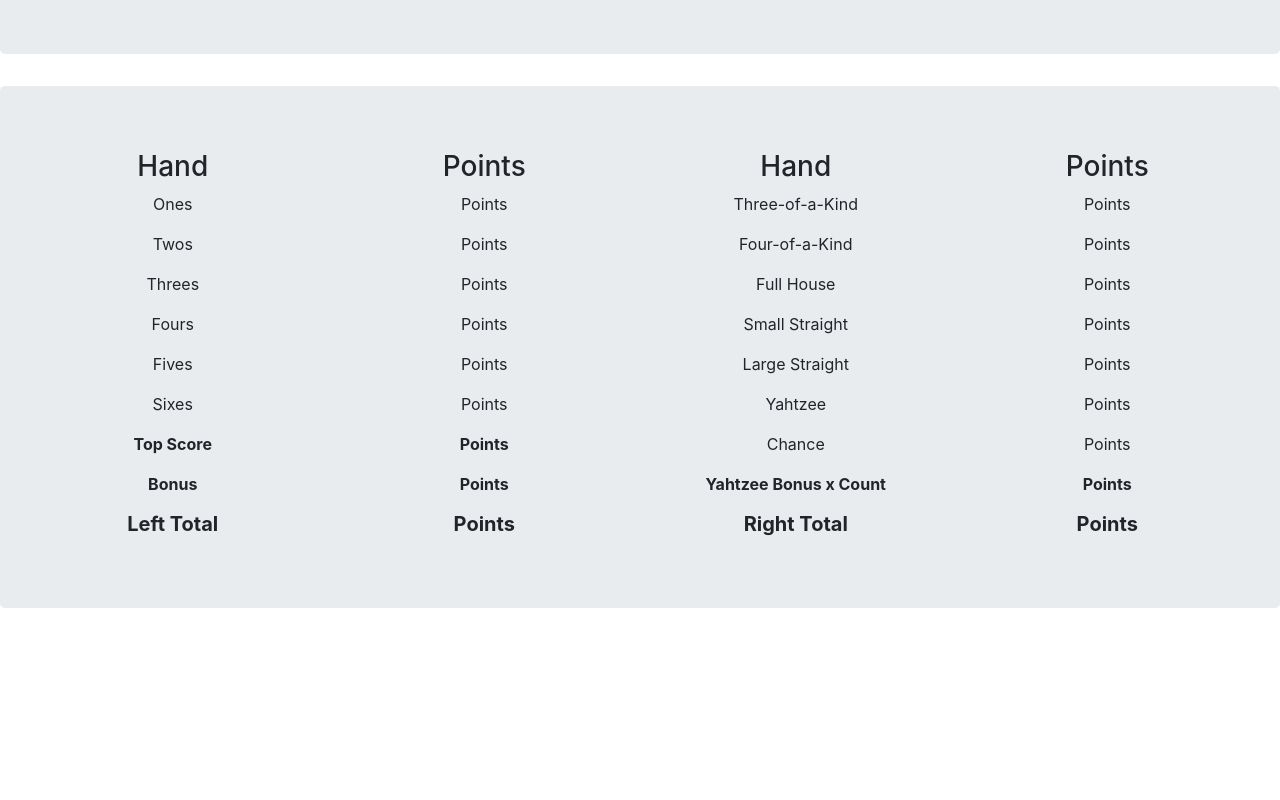
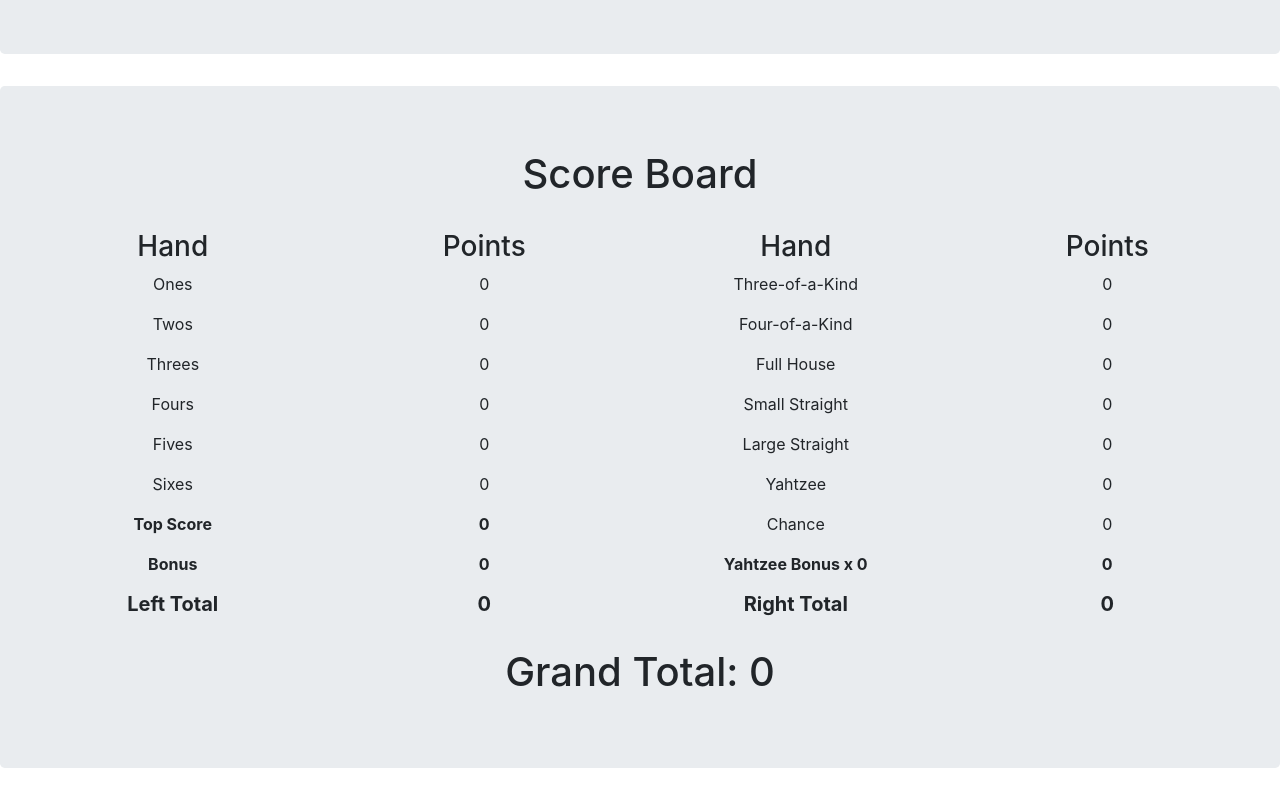
Before and after one commit to mike881205/yahtzee-react, a React (Create React App) app: page / in a window 1280 px wide. Shown: the part 495-1295 px from the top of the page. Before the commit the page ends 1135 px from the top, so only its background shows below. Built offline with nearby package versions, Linux system fonts and the light colour scheme.

Commit message:
passed props for points

```diff
--- a/src/components/BottomJumbo/index.js
+++ b/src/components/BottomJumbo/index.js
@@ -17,12 +17,30 @@ class BottomJumbo extends Component {
         return (
             <div className="jumbotron" align="center">
                 <div className="row">
+                    <div className="col">
+                        <h1>Score Board</h1>
+                    </div>
+                </div>
+                <br></br>
+                <div className="row">
                     <ScoreBoardLeft
                         handChildrenLeft={this.props.handChildrenLeft}
+                        leftTopScore={this.props.leftTopScore}
+                        leftTopBonus={this.props.leftTopBonus}
+                        leftTotalScore={this.props.leftTotalScore}
                     />
                     <ScoreBoardRight
                         handChildrenRight={this.props.handChildrenRight}
+                        yahtzeeBonusCount={this.props.yahtzeeBonusCount}
+                        yahtzeeBonus={this.props.yahtzeeBonus}
+                        rightTotalScore={this.props.rightTotalScore}
                     />
+                </div>
+                <br></br>
+                <div className="row">
+                    <div className="col">
+                        <h1>Grand Total: {this.props.grandTotalScore}</h1>
+                    </div>
                 </div>
             </div>
         )
--- a/src/components/Game/index.js
+++ b/src/components/Game/index.js
@@ -31,29 +31,36 @@ class Game extends Component {
         diceSlotChildren: [],
         scoreBoard: [
             [
-                { handName: "Ones", available: true, validHand: false, value: 1 },
-                { handName: "Twos", available: true, validHand: false, value: 2 },
-                { handName: "Threes", available: true, validHand: false, value: 3 },
-                { handName: "Fours", available: true, validHand: false, value: 4 },
-                { handName: "Fives", available: true, validHand: false, value: 5 },
-                { handName: "Sixes", available: true, validHand: false, value: 6 }
+                { handName: "Ones", available: true, validHand: false, value: 1, points: 0 },
+                { handName: "Twos", available: true, validHand: false, value: 2, points: 0 },
+                { handName: "Threes", available: true, validHand: false, value: 3, points: 0 },
+                { handName: "Fours", available: true, validHand: false, value: 4, points: 0 },
+                { handName: "Fives", available: true, validHand: false, value: 5, points: 0 },
+                { handName: "Sixes", available: true, validHand: false, value: 6, points: 0 }
             ],
             [
-                { handName: "Three-of-a-Kind", available: true, validHand: false },
-                { handName: "Four-of-a-Kind", available: true, validHand: false }
+                { handName: "Three-of-a-Kind", available: true, validHand: false, points: 0 },
+                { handName: "Four-of-a-Kind", available: true, validHand: false, points: 0 }
             ],
             [
-                { handName: "Full House", available: true, validHand: false, points: 25 },
-                { handName: "Small Straight", available: true, validHand: false, points: 30 },
-                { handName: "Large Straight", available: true, validHand: false, points: 40 }
+                { handName: "Full House", available: true, validHand: false, value: 25, points: 0 },
+                { handName: "Small Straight", available: true, validHand: false, value: 30, points: 0 },
+                { handName: "Large Straight", available: true, validHand: false, value: 40, points: 0 }
             ],
             [
-                { handName: "Yahtzee", validHand: false, count: 0 },
-                { handName: "Chance", available: true }
+                { handName: "Yahtzee", validHand: false, count: 0, value: 50, points: 0 },
+                { handName: "Chance", available: true, points: 0 }
             ]
         ],
         handChildrenLeft: [],
-        handChildrenRight: []
+        handChildrenRight: [],
+        leftTopScore: 0,
+        leftTopBonus: 0,
+        leftTotalScore: 0,
+        yahtzeeBonusCount: 0,
+        yahtzeeBonus: 0,
+        rightTotalScore: 0,
+        grandTotalScore: 0
     }
 
     componentDidMount() {
@@ -86,7 +93,7 @@ class Game extends Component {
                             key={i + '' + j + "Left"}
                             id={i + '' + j + "Left"}
                             hand={this.state.scoreBoard[i][j].handName}
-                            points={""}
+                            points={this.state.scoreBoard[i][j].points}
                         />
                     )
                 }
@@ -96,23 +103,12 @@ class Game extends Component {
                             key={i + '' + j + "Right"}
                             id={i + '' + j + "Right"}
                             hand={this.state.scoreBoard[i][j].handName}
-                            points={""}
+                            points={this.state.scoreBoard[i][j].points}
                         />
                     )
                 }
             }
         }
-
-        // for (let i = 0; i < this.state.scoreBoard[0].length; i++) {
-        //     handChildrenLeft.push(
-        //         <ScoreBoardRow
-        //             key={i + "1"}
-        //             id={i + "1"}
-        //             hand={this.state.scoreBoard[0][i].handName}
-        //             points={""}
-        //         />
-        //     )
-        // }
 
         this.setState({
             diceSlotChildren: diceSlotChildren,
@@ -382,6 +378,13 @@ class Game extends Component {
                 <BottomJumbo
                     handChildrenLeft={this.state.handChildrenLeft}
                     handChildrenRight={this.state.handChildrenRight}
+                    leftTopScore={this.state.leftTopScore}
+                    leftTopBonus={this.state.leftTopBonus}
+                    leftTotalScore={this.state.leftTotalScore}
+                    yahtzeeBonusCount={this.state.yahtzeeBonusCount}
+                    yahtzeeBonus={this.state.yahtzeeBonus}
+                    rightTotalScore={this.state.rightTotalScore}
+                    grandTotalScore={this.state.grandTotalScore}
                 />
             </div>
         )
--- a/src/components/ScoreBoardLeft/index.js
+++ b/src/components/ScoreBoardLeft/index.js
@@ -31,7 +31,7 @@ class ScoreBoardLeft extends Component {
                         <p><strong>Top Score</strong></p>
                     </div>
                     <div className="col">
-                        <p><strong>Points</strong></p>
+                        <p><strong>{this.props.leftTopScore}</strong></p>
                     </div>
                 </div>
                 <div className="row">
@@ -39,7 +39,7 @@ class ScoreBoardLeft extends Component {
                         <p><strong>Bonus</strong></p>
                     </div>
                     <div className="col">
-                        <p><strong>Points</strong></p>
+                        <p><strong>{this.props.leftTopBonus}</strong></p>
                     </div>
                 </div>
                 <div className="row">
@@ -47,7 +47,7 @@ class ScoreBoardLeft extends Component {
                         <h5><strong>Left Total</strong></h5>
                     </div>
                     <div className="col">
-                        <h5><strong>Points</strong></h5>
+                        <h5><strong>{this.props.leftTotalScore}</strong></h5>
                     </div>
                 </div>
             </div>
--- a/src/components/ScoreBoardRight/index.js
+++ b/src/components/ScoreBoardRight/index.js
@@ -30,12 +30,12 @@ class ScoreBoardRight extends Component {
                     <div className="col">
                         <div className="row">
                             <div className="col">
-                                <p><strong>Yahtzee Bonus x Count</strong></p>
+                                <p><strong>Yahtzee Bonus x {this.props.yahtzeeBonusCount}</strong></p>
                             </div>
                         </div>
                     </div>
                     <div className="col">
-                        <p><strong>Points</strong></p>
+                        <p><strong>{this.props.yahtzeeBonus}</strong></p>
                     </div>
                 </div>
                 <div className="row">
@@ -43,7 +43,7 @@ class ScoreBoardRight extends Component {
                         <h5><strong>Right Total</strong></h5>
                     </div>
                     <div className="col">
-                        <h5><strong>Points</strong></h5>
+                        <h5><strong>{this.props.rightTotalScore}</strong></h5>
                     </div>
                 </div>
             </div>
--- a/src/components/ScoreBoardRow/index.js
+++ b/src/components/ScoreBoardRow/index.js
@@ -18,8 +18,7 @@ class ScoreBoardRow extends Component {
                     <p>{this.props.hand}</p>
                 </div>
                 <div className="col">
-                <p>Points</p>
-                {/* <p>{this.props.points}</p> */}
+                <p>{this.props.points}</p>
                 </div>
             </div>
         )
```
